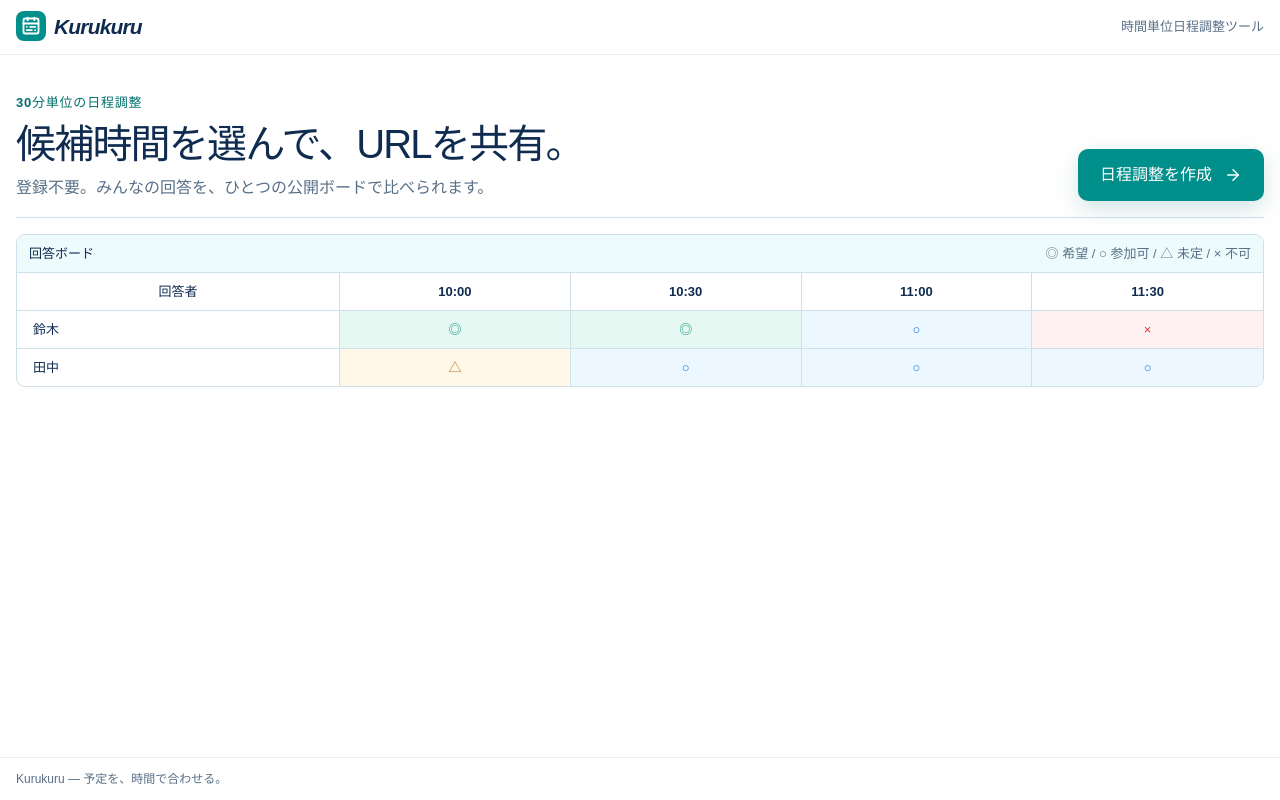
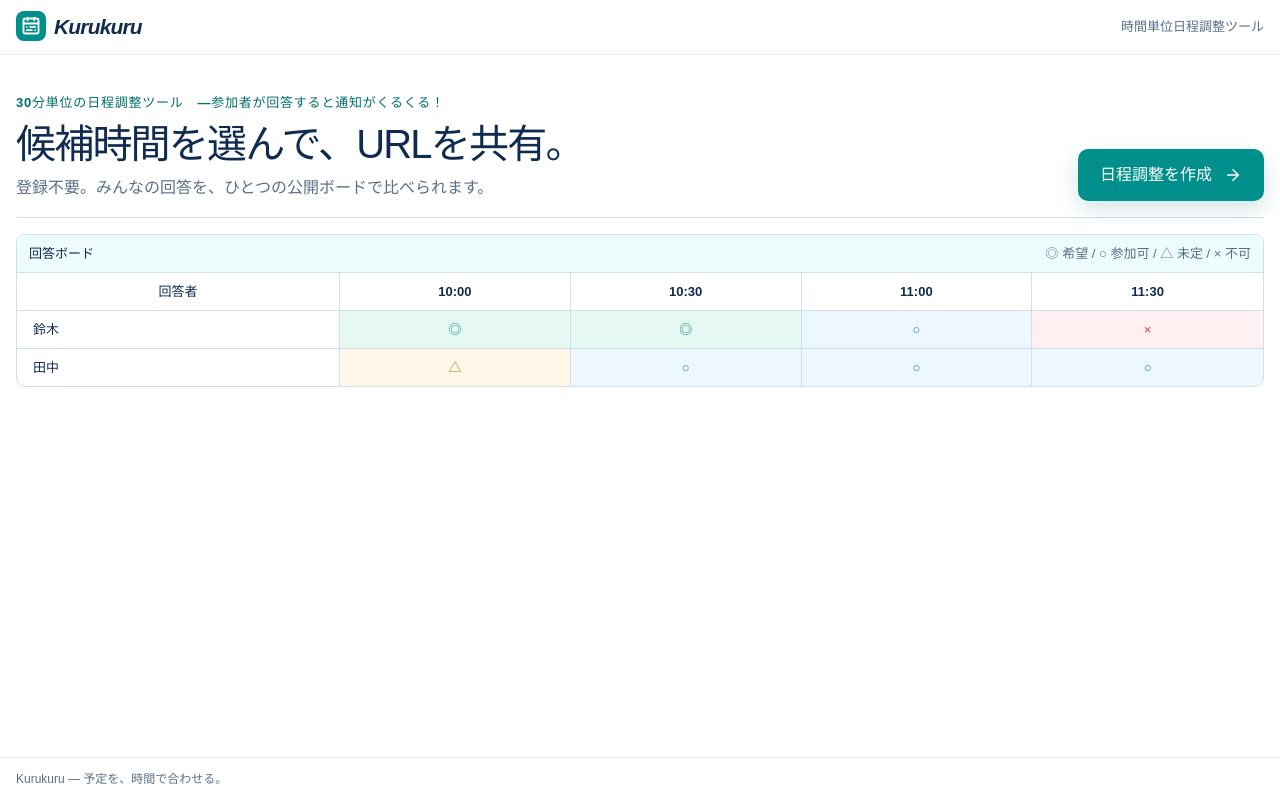
Before and after one commit to s-s-lab/kurukuru-v2, a React (Vite) app: page / in a window 1280 px wide. Built offline with nearby package versions, Linux system fonts and the light colour scheme; no server answers.

Commit message:
Update Kurukuru home headline during private development

```diff
--- a/src/pages/HomePage.tsx
+++ b/src/pages/HomePage.tsx
@@ -9,7 +9,7 @@ export function HomePage() {
     <main className="compact-home shell">
       <section className="compact-home-intro" aria-labelledby="home-title">
         <div>
-          <p>30分単位の日程調整</p>
+          <p>30分単位の日程調整ツール　―参加者が回答すると通知がくるくる！</p>
           <h1 id="home-title">候補時間を選んで、URLを共有。</h1>
           <span>登録不要。みんなの回答を、ひとつの公開ボードで比べられます。</span>
         </div>
```
